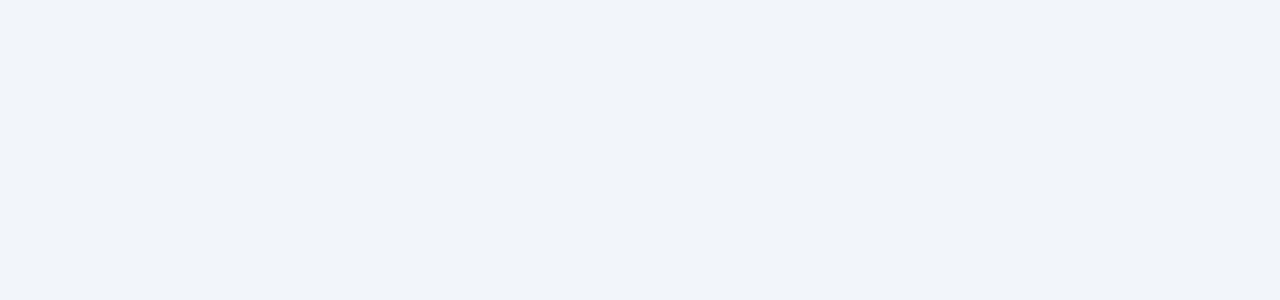
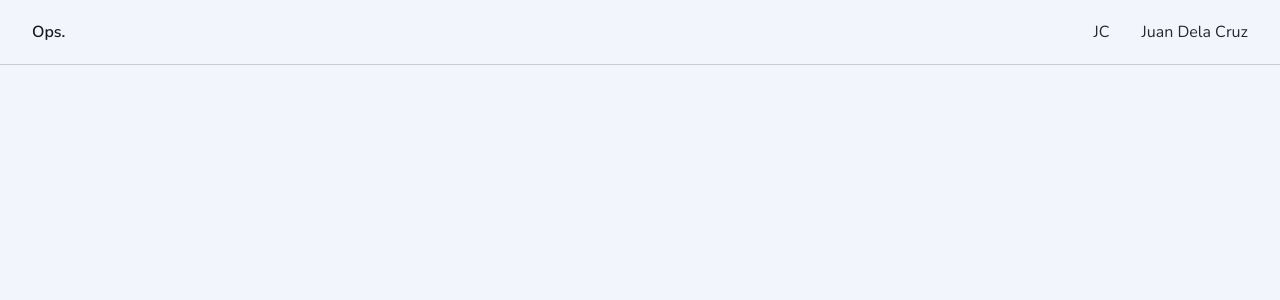
Before and after one commit to cynessa-dev/ops, a Next.js app: page /dashboard/contractor/manager in a window 1280 px wide. Shown: the top 300 px of the page. Built offline with nearby package versions, Linux system fonts and the light colour scheme.

Commit message:
✨ feat: add navbar to manager page for quick access

```diff
--- a/app/dashboard/contractor/manager/page.tsx
+++ b/app/dashboard/contractor/manager/page.tsx
@@ -1,8 +1,9 @@
+import Navigation from "@/components/ui/Navigation";
 
 export default function Manager() {
     return(
         <main>
-
+            <Navigation />
         </main>
     );
 }
```
